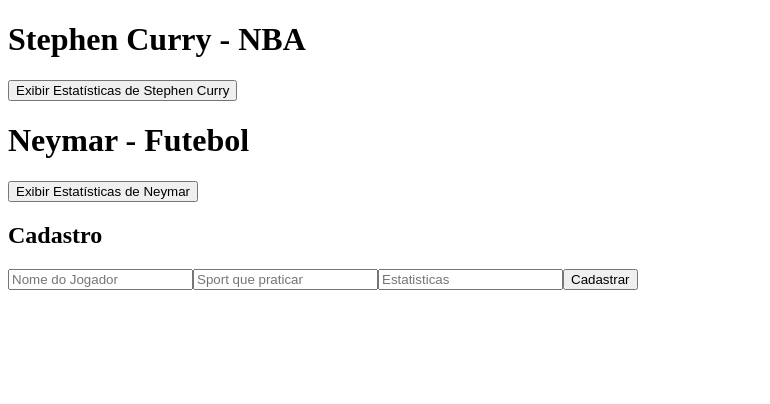
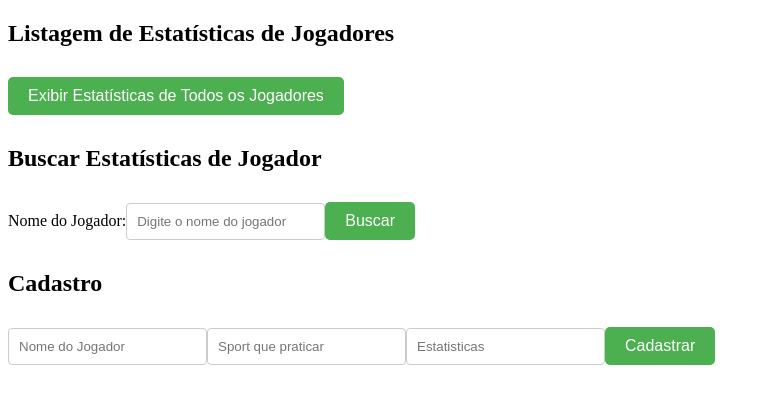
Before and after one commit to williansenai/cadastro_estatisticas_jogadores, an Angular app in the folder front-end-estatisticas_jogadores/: page / in a window 1280 px wide. Shown: the top 404 px of the page, without its empty margins (0-770 px from the left). Built offline with nearby package versions, Linux system fonts and the light colour scheme.

Commit message:
listagem e pesquisa d ejogador

```diff
--- a/front-end-estatisticas_jogadores/src/app/jogadores/jogadores.component.css
+++ b/front-end-estatisticas_jogadores/src/app/jogadores/jogadores.component.css
@@ -0,0 +1,65 @@
+body {
+    font-family: 'Arial', sans-serif;
+    background-color: #f4f4f4;
+    margin: 0;
+    padding: 0;
+    display: flex;
+    flex-direction: column;
+    align-items: center;
+    justify-content: center;
+    height: 100vh;
+  }
+
+  h1 {
+    color: #333;
+  }
+
+  button {
+    background-color: #4caf50;
+    color: white;
+    border: none;
+    padding: 10px 20px;
+    text-align: center;
+    text-decoration: none;
+    display: inline-block;
+    font-size: 16px;
+    margin: 10px 0;
+    cursor: pointer;
+    border-radius: 5px;
+  }
+
+  button:hover {
+    background-color: #45a049;
+  }
+
+  input {
+    padding: 10px;
+    margin: 5px 0;
+    border: 1px solid #ccc;
+    border-radius: 4px;
+  }
+
+  div {
+    margin-top: 10px;
+  }
+
+  /* Estilo específico para a seção de cadastro */
+  h2 {
+    margin-top: 20px;
+  }
+
+  /* Estilo para a seção de estatísticas */
+  .player-stats {
+    background-color: #fff;
+    padding: 20px;
+    border-radius: 5px;
+    box-shadow: 0 0 10px rgba(0, 0, 0, 0.1);
+    text-align: center;
+  }
+
+  /* Estilo para a seção de estatísticas com imagem */
+  .player-stats img {
+    width: 100px;
+    border-radius: 50%;
+    margin-bottom: 10px;
+  }
--- a/front-end-estatisticas_jogadores/src/app/jogadores/jogadores.component.html
+++ b/front-end-estatisticas_jogadores/src/app/jogadores/jogadores.component.html
@@ -1,10 +1,28 @@
-<h1>Stephen Curry - NBA</h1>
-<button (click)="listaEstatisticasJogador('Stephen Curry')">Exibir Estatísticas de Stephen Curry</button>
-<div *ngIf="playerStats">{{ playerStats }}</div>
 
-<h1>Neymar - Futebol</h1>
-<button (click)="listaEstatisticasJogador('Neymar')">Exibir Estatísticas de Neymar</button>
-<div *ngIf="playerStats">{{ playerStats }}</div>
+<h2>Listagem de Estatísticas de Jogadores</h2>
+<button (click)="listaEstatisticasTodosJogadores()">Exibir Estatísticas de Todos os Jogadores</button>
+
+<div *ngIf="playerStats">
+  <div *ngFor="let stats of playerStats">
+    <h1>{{ stats.name }}</h1>
+    <p>Sport: {{ stats.sport }}</p>
+    <p>Estatísticas: {{ stats.stats }}</p>
+    <!-- Adicione outros campos conforme necessário -->
+  </div>
+</div>
+
+
+<h2>Buscar Estatísticas de Jogador</h2>
+<label for="nomeJogador">Nome do Jogador:</label>
+<input id="nomeJogador" [(ngModel)]="pesquisaJogador" placeholder="Digite o nome do jogador">
+<button (click)="buscarEstatisticasJogador()">Buscar</button>
+
+<div *ngIf="playerStats">
+  <h1>{{ playerStats.nome }}</h1>
+  <p>Sport: {{ playerStats.sport }}</p>
+  <p>Estatísticas: {{ playerStats.stats }}</p>
+
+</div>
 
 <h2>Cadastro</h2>
 <input [(ngModel)]="nome_jogador" placeholder="Nome do Jogador">
--- a/front-end-estatisticas_jogadores/src/app/jogadores/jogadores.component.ts
+++ b/front-end-estatisticas_jogadores/src/app/jogadores/jogadores.component.ts
@@ -8,6 +8,7 @@
 })
 export class JogadoresComponent implements OnInit {
 
+  pesquisaJogador: string = '';
   nome_jogador: string = '';
   sport: string = '';
   stats: string = '';
@@ -18,20 +19,35 @@
   ngOnInit(): void {
   }
 
-  listaEstatisticasJogador(jogador: string) {
-    this.jogadoresService.listaEstatisticasJogador(jogador)
-      .subscribe((data) => {
-        if (data.length > 0) {
-          this.playerStats = data[0].stats;
-        } else {
-          this.playerStats = 'Nenhuma estatística encontrada para ' + this.nome_jogador;
+  listaEstatisticasTodosJogadores() {
+    this.jogadoresService.listaEstatisticasTodosJogadores()
+      .subscribe({
+        next: (res) => {
+          this.playerStats = res; // Assumindo que a resposta contém um array de estatísticas
+        },
+        error: (error) => {
+          console.error('Erro ao obter estatísticas de todos os jogadores:', error);
         }
       });
   }
 
+  buscarEstatisticasJogador() {
+    if (this.pesquisaJogador) {
+      this.jogadoresService.listaEstatisticasJogador(this.pesquisaJogador)
+        .subscribe({
+          next: (res) => {
+            this.playerStats = res; // Assumindo que a resposta contém as estatísticas do jogador
+          },
+          error: (error) => {
+            console.error('Erro ao obter estatísticas do jogador:', error);
+          }
+        });
+    }
+  }
+
   adicionaJogador() {
     const novoJogador = {
-      nome: this.nome_jogador,
+      name: this.nome_jogador,
       sport: this.sport,
       stats: this.stats
     };
--- a/front-end-estatisticas_jogadores/src/app/jogadores/jogadores.service.ts
+++ b/front-end-estatisticas_jogadores/src/app/jogadores/jogadores.service.ts
@@ -11,8 +11,13 @@
 
   constructor(private http: HttpClient) { }
 
-  listaEstatisticasJogador(jogador: string): Observable<any> {
-    return this.http.get(`${this.apiUrl}?name=${jogador}`);
+  listaEstatisticasJogador(nomeJogador: string): Observable<any> {
+    const url = `${this.apiUrl}?name=${nomeJogador}`;
+    return this.http.get(url);
+  }
+
+  listaEstatisticasTodosJogadores(): Observable<any> {
+    return this.http.get(`${this.apiUrl}`);
   }
 
   adicionaJogador(novoJogador: any): Observable<any> {
```
Also changed, not shown: 1 other file (tests, documents, lock files or other folders).
